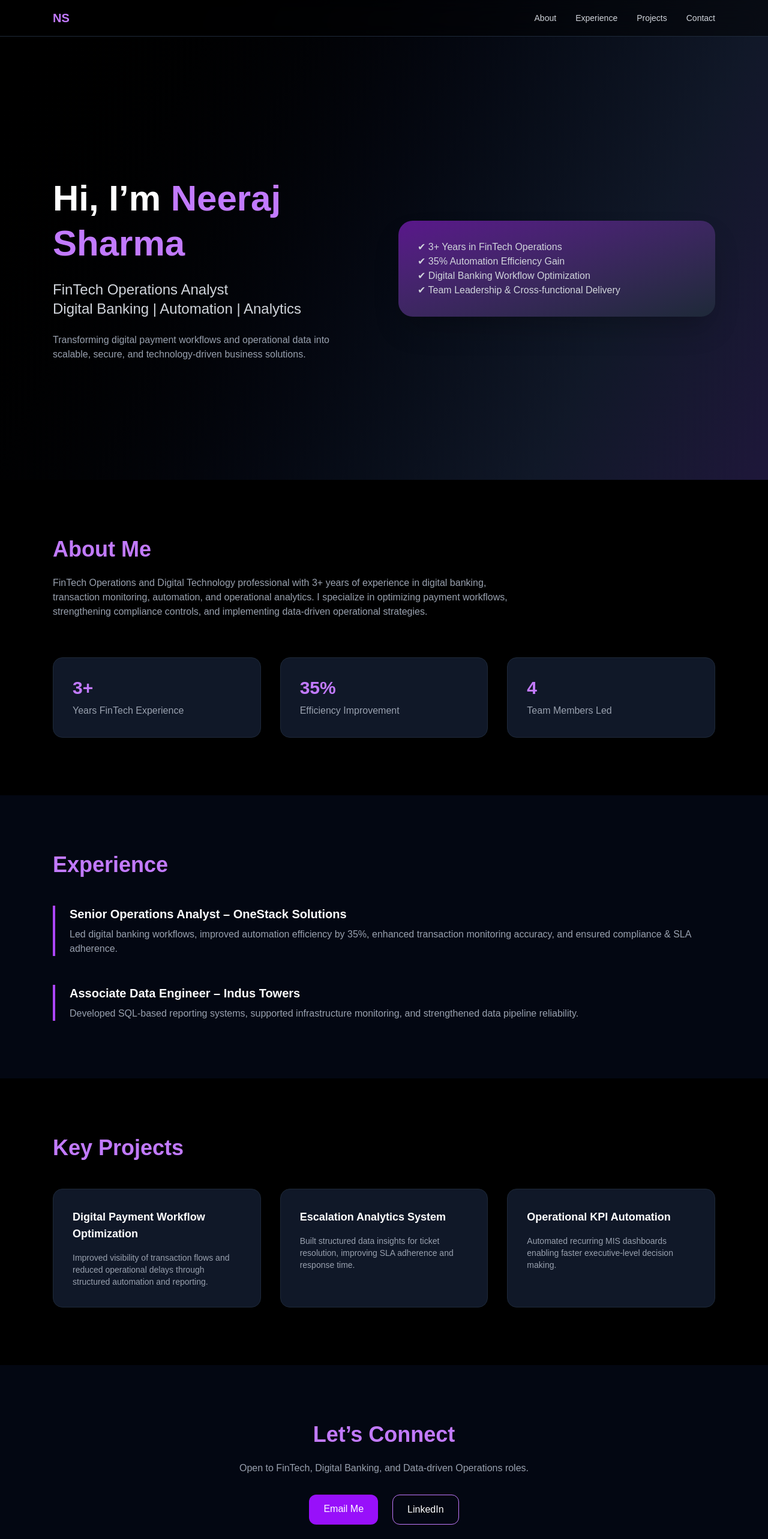
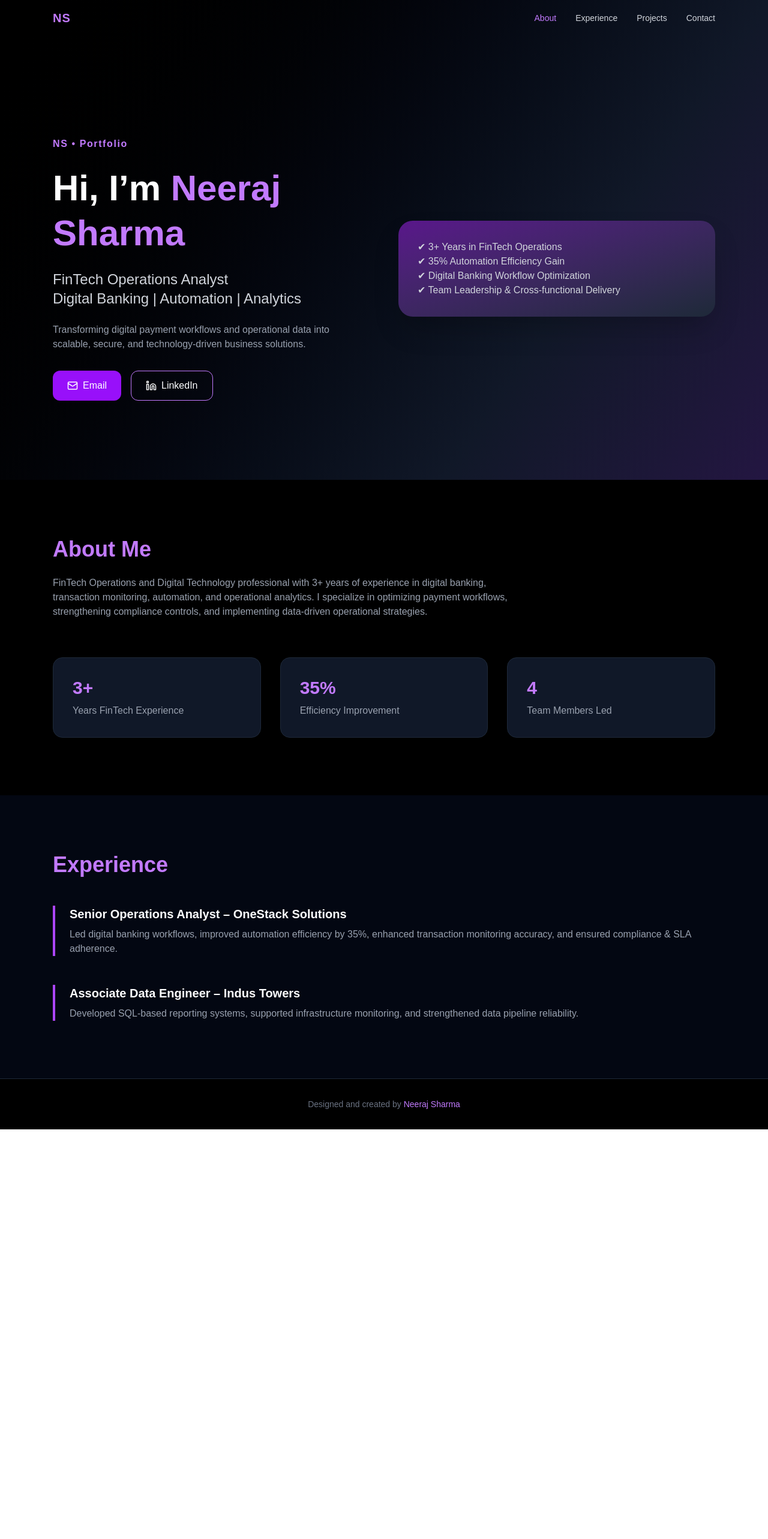
Before and after one commit to neeraj7895/neeraj-portfolio, a Next.js app: page / in a window 1280 px wide. Shown: the top 2566 px of the page at 60% size. After the commit the page ends 1883 px from the top, so only its background shows below. Built offline with nearby package versions, Linux system fonts and the light colour scheme.

Commit message:
Upgraded navbar with active section and scroll effect

```diff
--- /dev/null
+++ b/app/components/CursorGlow.tsx
@@ -0,0 +1,25 @@
+"use client";
+
+import { useEffect, useState } from "react";
+
+export default function CursorGlow() {
+  const [position, setPosition] = useState({ x: 0, y: 0 });
+
+  useEffect(() => {
+    const moveCursor = (e: MouseEvent) => {
+      setPosition({ x: e.clientX, y: e.clientY });
+    };
+
+    window.addEventListener("mousemove", moveCursor);
+    return () => window.removeEventListener("mousemove", moveCursor);
+  }, []);
+
+  return (
+    <div
+      className="pointer-events-none fixed w-64 h-64 rounded-full bg-purple-500/20 blur-3xl -z-10 transition-transform duration-75"
+      style={{
+        transform: `translate(${position.x - 128}px, ${position.y - 128}px)`,
+      }}
+    />
+  );
+}
--- a/app/components/Navbar.tsx
+++ b/app/components/Navbar.tsx
@@ -1,26 +1,71 @@
 "use client";
 
+import { useEffect, useState } from "react";
 import { motion } from "framer-motion";
 
 export default function Navbar() {
+  const [scrolled, setScrolled] = useState(false);
+  const [active, setActive] = useState("");
+
+  useEffect(() => {
+    const handleScroll = () => {
+      setScrolled(window.scrollY > 50);
+
+      const sections = ["about", "experience", "projects", "contact"];
+      const scrollPosition = window.scrollY + 200;
+
+      sections.forEach((id) => {
+        const section = document.getElementById(id);
+        if (section) {
+          if (
+            scrollPosition >= section.offsetTop &&
+            scrollPosition < section.offsetTop + section.offsetHeight
+          ) {
+            setActive(id);
+          }
+        }
+      });
+    };
+
+    window.addEventListener("scroll", handleScroll);
+    return () => window.removeEventListener("scroll", handleScroll);
+  }, []);
+
   return (
     <motion.nav
       initial={{ y: -80 }}
       animate={{ y: 0 }}
       transition={{ duration: 0.6 }}
-      className="fixed top-0 w-full bg-black/50 backdrop-blur-lg border-b border-gray-800 z-50"
+      className={`fixed top-0 w-full z-50 transition-all duration-300 ${
+        scrolled
+          ? "bg-black/80 backdrop-blur-xl shadow-lg border-b border-gray-800"
+          : "bg-transparent"
+      }`}
     >
       <div className="max-w-6xl mx-auto px-6 py-4 flex justify-between items-center">
 
-        <h1 className="text-purple-400 font-bold text-xl">
+        {/* Logo */}
+        <a href="#home" className="text-purple-400 font-bold text-xl tracking-wider">
           NS
-        </h1>
+        </a>
 
-        <div className="flex gap-8 text-gray-300 text-sm">
-          <a href="#about" className="hover:text-purple-400 transition">About</a>
-          <a href="#experience" className="hover:text-purple-400 transition">Experience</a>
-          <a href="#projects" className="hover:text-purple-400 transition">Projects</a>
-          <a href="#contact" className="hover:text-purple-400 transition">Contact</a>
+        {/* Links */}
+        <div className="flex gap-8 text-sm">
+
+          {["about", "experience", "projects", "contact"].map((item) => (
+            <a
+              key={item}
+              href={`#${item}`}
+              className={`capitalize transition-all duration-300 hover:text-purple-400 ${
+                active === item
+                  ? "text-purple-400"
+                  : "text-gray-300"
+              }`}
+            >
+              {item}
+            </a>
+          ))}
+
         </div>
 
       </div>
--- a/app/layout.tsx
+++ b/app/layout.tsx
@@ -1,6 +1,7 @@
 import type { Metadata } from "next";
 import Navbar from "./components/Navbar";
 import { Geist, Geist_Mono } from "next/font/google";
+import { Analytics } from "@vercel/analytics/react";
 import "./globals.css";
 
 const geistSans = Geist({
@@ -15,7 +16,31 @@ const geistMono = Geist_Mono({
 
 export const metadata: Metadata = {
   title: "Neeraj Sharma | FinTech Operations Analyst",
-  description: "FinTech Operations | Digital Banking | Automation & Analytics",
+  description:
+    "FinTech Operations professional specializing in Digital Banking workflows, Automation, Analytics, and Operational Optimization.",
+  keywords: [
+    "Neeraj Sharma",
+    "FinTech Analyst",
+    "Digital Banking",
+    "Operations Analyst",
+    "Automation",
+    "Analytics",
+    "Portfolio",
+  ],
+  openGraph: {
+    title: "Neeraj Sharma | FinTech Operations Analyst",
+    description:
+      "Digital Banking | Automation | Analytics | FinTech Operations",
+    url: "https://neeraj-portfolio-beta.vercel.app/",
+    siteName: "Neeraj Sharma Portfolio",
+    type: "website",
+  },
+  twitter: {
+    card: "summary_large_image",
+    title: "Neeraj Sharma | FinTech Operations Analyst",
+    description:
+      "Digital Banking | Automation | Analytics | FinTech Operations",
+  },
 };
 
 export default function RootLayout({
@@ -30,6 +55,7 @@ export default function RootLayout({
       >
         <Navbar />
         {children}
+        <Analytics />
       </body>
     </html>
   );
--- a/app/page.tsx
+++ b/app/page.tsx
@@ -1,16 +1,27 @@
 "use client";
 
 import { motion } from "framer-motion";
+import CursorGlow from "./components/CursorGlow";
+import { Mail, Linkedin } from "lucide-react";
 
 export default function Home() {
   return (
-    <div className="bg-gradient-to-br from-black via-gray-900 to-purple-950 text-white">
+    <div className="relative bg-gradient-to-br from-black via-gray-900 to-purple-950 text-white">
+
+      {/* Cursor Glow */}
+      <CursorGlow />
 
       {/* HERO SECTION */}
       <section className="min-h-screen pt-24 flex items-center">
         <div className="max-w-6xl mx-auto px-6 grid md:grid-cols-2 gap-12 items-center">
 
           <div>
+
+            {/* Small Logo */}
+            <div className="mb-6 text-purple-400 font-semibold tracking-widest">
+              NS • Portfolio
+            </div>
+
             <motion.h1
               initial={{ opacity: 0, y: 40 }}
               animate={{ opacity: 1, y: 0 }}
@@ -40,6 +51,26 @@ export default function Home() {
               Transforming digital payment workflows and operational data
               into scalable, secure, and technology-driven business solutions.
             </motion.p>
+
+            {/* Buttons */}
+            <div className="mt-8 flex gap-4">
+              <a
+                href="mailto:neerajkankauriya@gmail.com"
+                className="flex items-center gap-2 px-6 py-3 bg-purple-600 rounded-xl hover:bg-purple-700 transition"
+              >
+                <Mail size={18} />
+                Email
+              </a>
+
+              <a
+                href="https://www.linkedin.com/in/neeraj-sharma-27481b190"
+                target="_blank"
+                className="flex items-center gap-2 px-6 py-3 border border-purple-400 rounded-xl hover:bg-purple-400 hover:text-black transition"
+              >
+                <Linkedin size={18} />
+                LinkedIn
+              </a>
+            </div>
           </div>
 
           <motion.div
@@ -62,15 +93,9 @@ export default function Home() {
       {/* ABOUT */}
       <section id="about" className="py-24 bg-black">
         <div className="max-w-6xl mx-auto px-6">
-          <motion.h2
-            whileInView={{ opacity: 1, y: 0 }}
-            initial={{ opacity: 0, y: 40 }}
-            transition={{ duration: 0.6 }}
-            viewport={{ once: true }}
-            className="text-4xl font-bold text-purple-400"
-          >
+          <h2 className="text-4xl font-bold text-purple-400">
             About Me
-          </motion.h2>
+          </h2>
 
           <p className="mt-6 text-gray-400 max-w-3xl">
             FinTech Operations and Digital Technology professional with 3+ years of experience
@@ -106,7 +131,6 @@ export default function Home() {
           </h2>
 
           <div className="space-y-12">
-
             <div className="border-l-4 border-purple-500 pl-6">
               <h3 className="text-xl font-semibold">
                 Senior Operations Analyst – OneStack Solutions
@@ -126,82 +150,14 @@ export default function Home() {
                 and strengthened data pipeline reliability.
               </p>
             </div>
-
           </div>
         </div>
       </section>
 
-      {/* PROJECTS */}
-      <section id="projects" className="py-24 bg-black">
-        <div className="max-w-6xl mx-auto px-6">
-          <h2 className="text-4xl font-bold text-purple-400 mb-12">
-            Key Projects
-          </h2>
-
-          <div className="grid md:grid-cols-3 gap-8">
-
-            <div className="bg-gray-900 p-8 rounded-2xl border border-gray-800 hover:scale-105 transition">
-              <h3 className="text-lg font-semibold">
-                Digital Payment Workflow Optimization
-              </h3>
-              <p className="mt-4 text-gray-400 text-sm">
-                Improved visibility of transaction flows and reduced operational delays
-                through structured automation and reporting.
-              </p>
-            </div>
-
-            <div className="bg-gray-900 p-8 rounded-2xl border border-gray-800 hover:scale-105 transition">
-              <h3 className="text-lg font-semibold">
-                Escalation Analytics System
-              </h3>
-              <p className="mt-4 text-gray-400 text-sm">
-                Built structured data insights for ticket resolution,
-                improving SLA adherence and response time.
-              </p>
-            </div>
-
-            <div className="bg-gray-900 p-8 rounded-2xl border border-gray-800 hover:scale-105 transition">
-              <h3 className="text-lg font-semibold">
-                Operational KPI Automation
-              </h3>
-              <p className="mt-4 text-gray-400 text-sm">
-                Automated recurring MIS dashboards enabling faster
-                executive-level decision making.
-              </p>
-            </div>
-
-          </div>
-        </div>
-      </section>
-
-      {/* CONTACT */}
-      <section id="contact" className="py-24 bg-gray-950">
-        <div className="max-w-6xl mx-auto px-6 text-center">
-          <h2 className="text-4xl font-bold text-purple-400">
-            Let’s Connect
-          </h2>
-
-          <p className="mt-6 text-gray-400">
-            Open to FinTech, Digital Banking, and Data-driven Operations roles.
-          </p>
-
-          <div className="mt-8 flex justify-center gap-6">
-            <a
-              href="neerajkankauriya@gmail.com"
-              className="px-6 py-3 bg-purple-600 rounded-xl hover:bg-purple-700 transition"
-            >
-              Email Me
-            </a>
-
-            <a
-              href="https://www.linkedin.com/in/neeraj-sharma-27481b190?utm_source=share&utm_campaign=share_via&utm_content=profile&utm_medium=ios_app"
-              className="px-6 py-3 border border-purple-400 rounded-xl hover:bg-purple-400 hover:text-black transition"
-            >
-              LinkedIn
-            </a>
-          </div>
-        </div>
-      </section>
+      {/* FOOTER */}
+      <footer className="py-8 bg-black text-center text-gray-500 text-sm border-t border-gray-800">
+        Designed and created by <span className="text-purple-400">Neeraj Sharma</span>
+      </footer>
 
     </div>
   );
```
